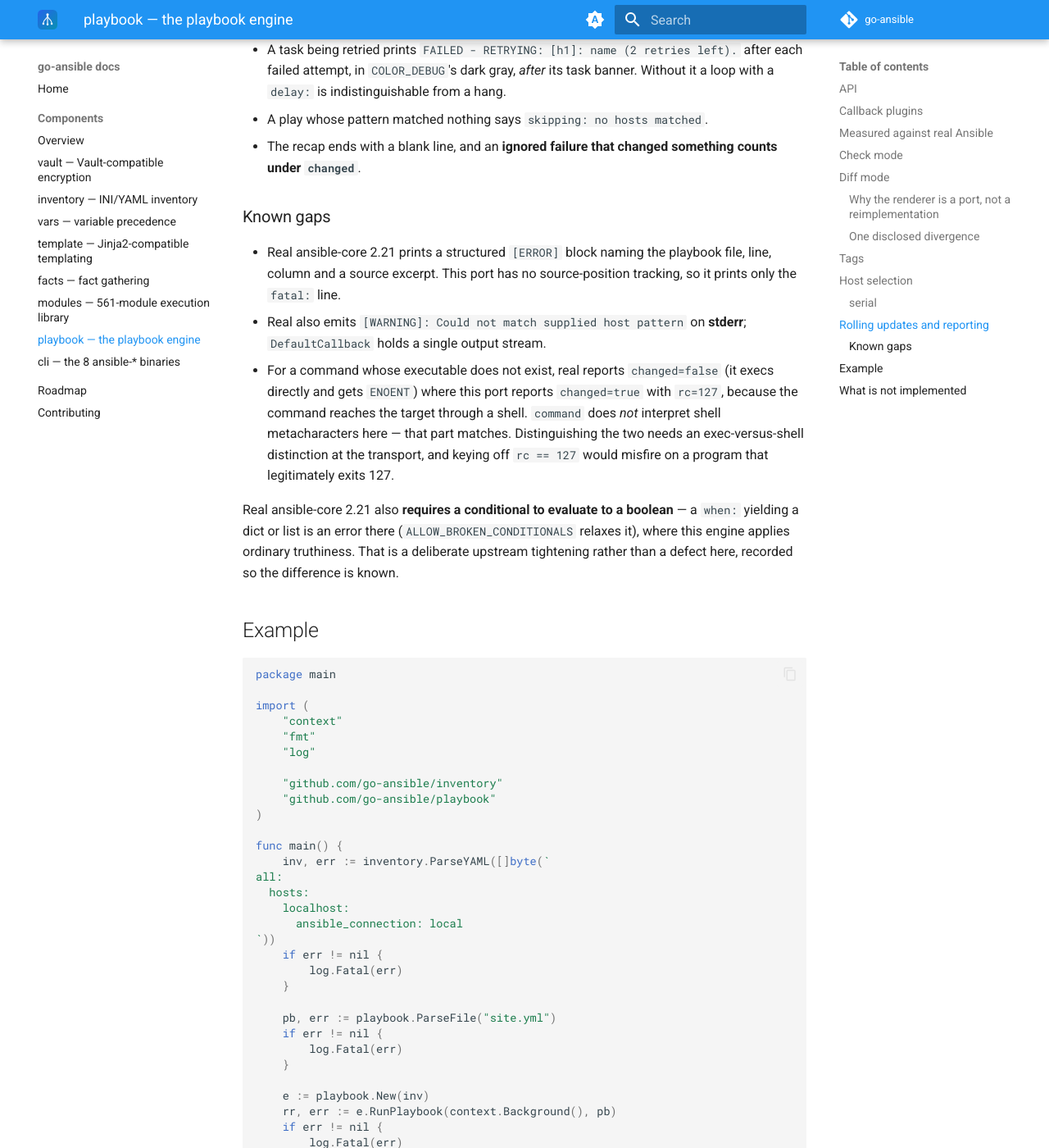
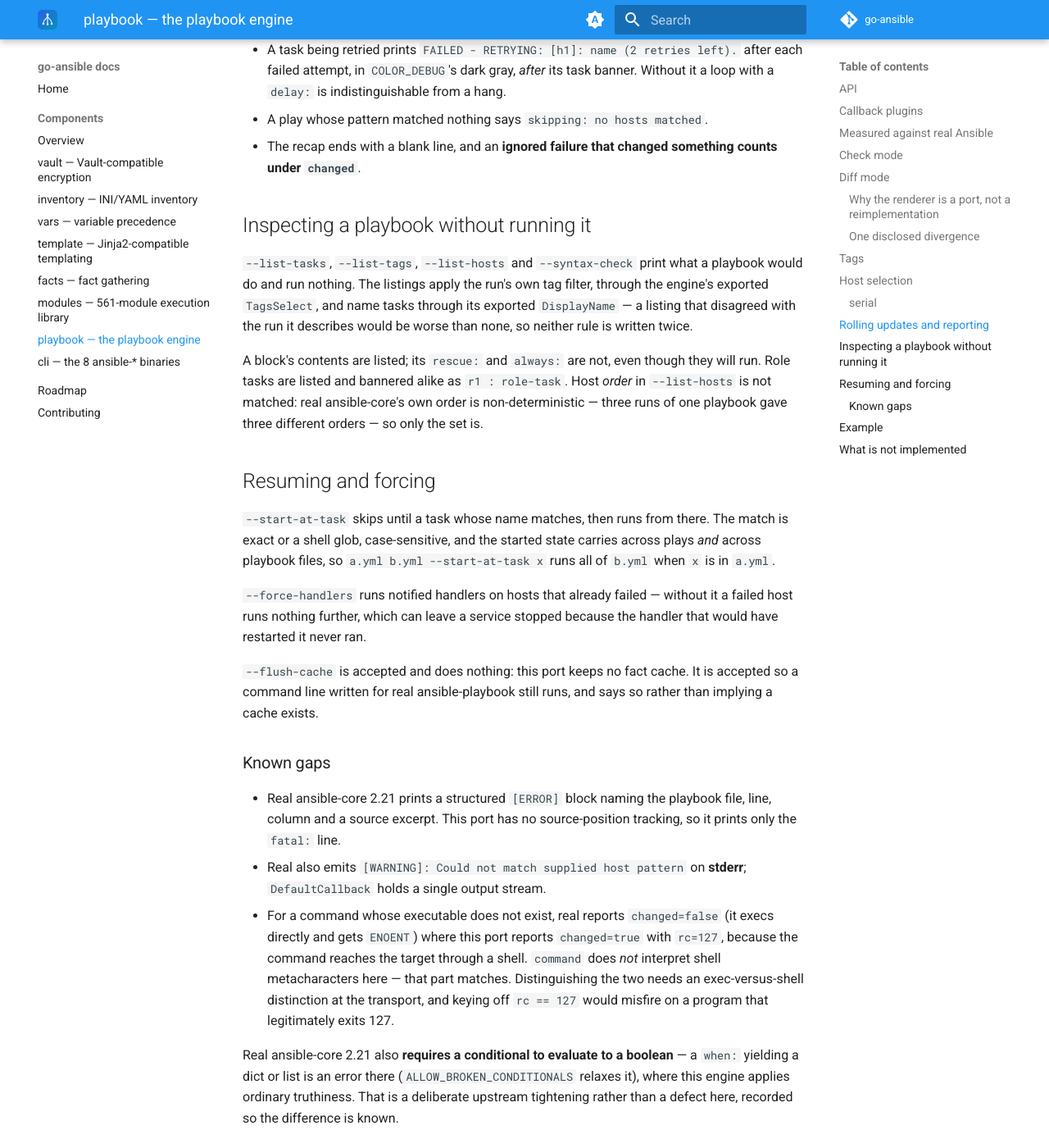
Before and after one commit to go-ansible/docs, an MkDocs documentation site: the page built from docs/components/playbook.md, in a window 1280 px wide and 1400 px high, scrolled down 9335 px. Shown: the whole window at 82% size. Built offline with MkDocs 1.6.1 and Material for MkDocs 9.7.7, drawn with Linux system fonts in a browser that asks for light colours; the version menu is left out.

Commit message:
Document the inspection and resume flags (#38)
Records playbook v0.31.0-v0.34.0, modules v0.46.0 and cli v0.30.0-v0.33.0.

Notes why the listings call the engine's own TagsSelect and DisplayName
rather than forming those answers a second time, and why --list-hosts
does not match real Ansible's host order (it is non-deterministic there).

Co-authored-by: Claude Opus 5 <noreply@anthropic.com>

```diff
--- a/docs/components/playbook.md
+++ b/docs/components/playbook.md
@@ -457,6 +457,38 @@ Other reporting details, each measured rather than assumed:
 - The recap ends with a blank line, and an **ignored failure that
   changed something counts under `changed`**.
 
+## Inspecting a playbook without running it
+
+`--list-tasks`, `--list-tags`, `--list-hosts` and `--syntax-check` print
+what a playbook would do and run nothing. The listings apply the run's
+own tag filter, through the engine's exported `TagsSelect`, and name
+tasks through its exported `DisplayName` — a listing that disagreed with
+the run it describes would be worse than none, so neither rule is
+written twice.
+
+A block's contents are listed; its `rescue:` and `always:` are not, even
+though they will run. Role tasks are listed and bannered alike as
+`r1 : role-task`. Host *order* in `--list-hosts` is not matched: real
+ansible-core's own order is non-deterministic — three runs of one
+playbook gave three different orders — so only the set is.
+
+## Resuming and forcing
+
+`--start-at-task` skips until a task whose name matches, then runs from
+there. The match is exact or a shell glob, case-sensitive, and the
+started state carries across plays *and* across playbook files, so
+`a.yml b.yml --start-at-task x` runs all of `b.yml` when `x` is in
+`a.yml`.
+
+`--force-handlers` runs notified handlers on hosts that already failed —
+without it a failed host runs nothing further, which can leave a service
+stopped because the handler that would have restarted it never ran.
+
+`--flush-cache` is accepted and does nothing: this port keeps no fact
+cache. It is accepted so a command line written for real
+ansible-playbook still runs, and says so rather than implying a cache
+exists.
+
 ### Known gaps
 
 - Real ansible-core 2.21 prints a structured `[ERROR]` block naming the
```
